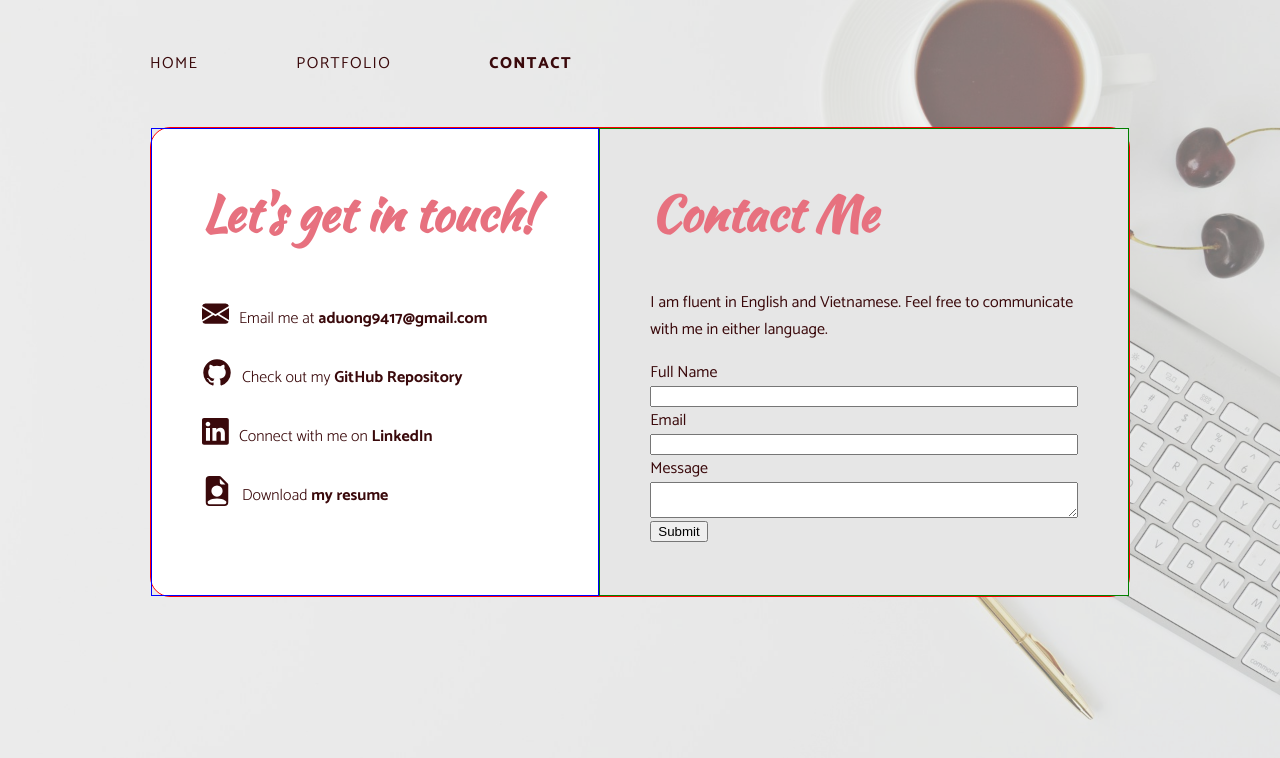
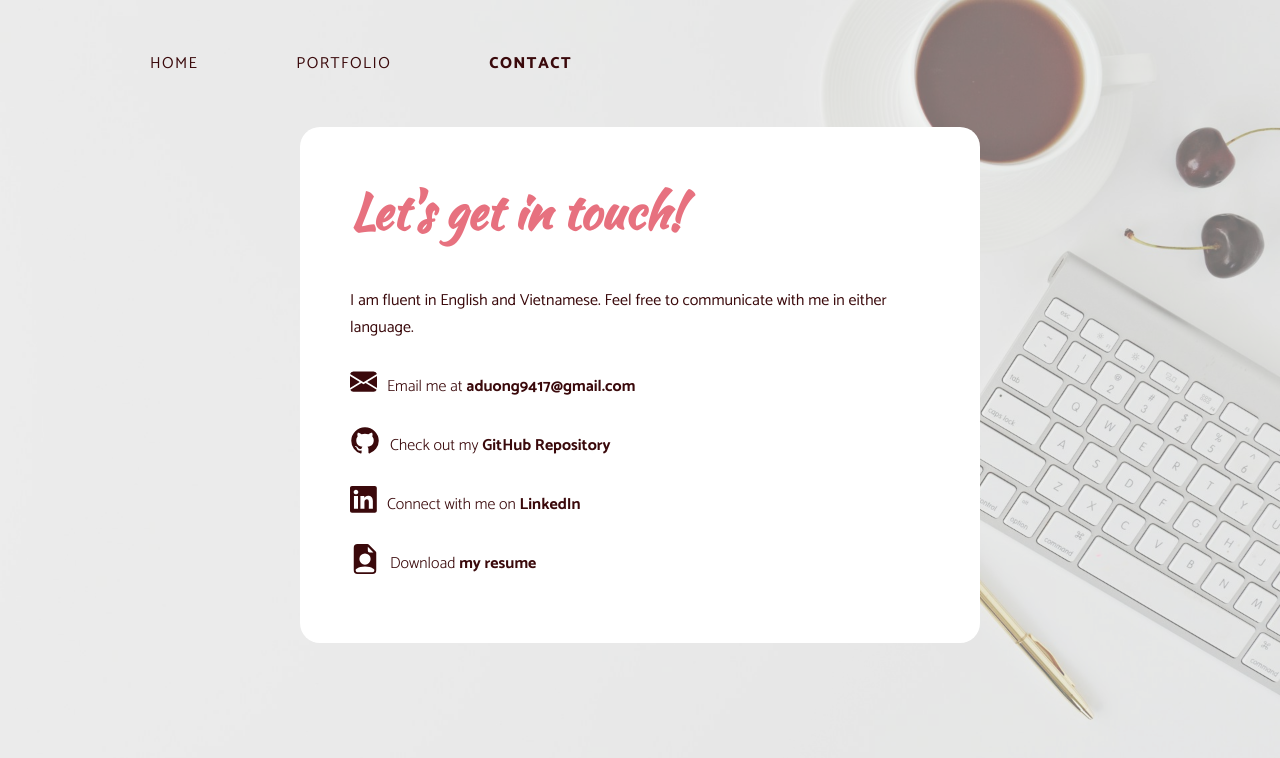
Before and after one commit to annaduong17/portfolio, a React (Create React App) app: page /contact in a window 1280 px wide. Shown: the top 758 px of the page. Built offline with nearby package versions, Linux system fonts and the light colour scheme.

Commit message:
remove ContactForm

```diff
--- a/src/App.js
+++ b/src/App.js
@@ -2,7 +2,7 @@ import { BrowserRouter, Routes, Route } from 'react-router-dom';
 import Navbar from './components/Navbar';
 import HomePage from './components/HomePage';
 import PortfolioPage from './components/PortfolioPage';
-import ContactPage from './components/ContactPage';
+import Contact from './components/Contact';
 import NotFound from './components/NotFound';
 
 function App () {
@@ -15,7 +15,7 @@ function App () {
           <Routes>
             <Route path='/' element={<HomePage />} />
             <Route path='/portfolio' element={<PortfolioPage />} />
-            <Route path='/contact' element={<ContactPage />} />
+            <Route path='/contact' element={<Contact />} />
             <Route path='*' element={<NotFound />} />
           </Routes>
         </div>
--- /dev/null
+++ b/src/components/Contact.js
@@ -0,0 +1,41 @@
+function Contact() {
+  return (
+    <div className='contact'>
+
+      <section>
+        <h2>Let's get in touch!</h2>
+        <p>I am fluent in English and Vietnamese. Feel free to communicate with me in either language.</p>
+      </section>
+
+      <section className="contact-info">
+        <a href="mailto:aduong9417@gmail.com">
+          <img width={27} src="/images/icons/icon-email.svg" alt="email icon" />
+        </a>
+        <p>Email me at <a href="mailto:aduong9417@gmail.com" type="email">aduong9417@gmail.com</a></p>
+      </section>
+
+      <section className="contact-info">
+        <a href="https://github.com/annaduong17?tab=repositories">
+          <img width={30} src="/images/icons/icon-github.svg" alt="github icon" />
+        </a>
+        <p>Check out my <a href="https://github.com/annaduong17?tab=repositories" type="email">GitHub Repository</a></p>
+      </section>
+
+      <section className="contact-info">
+        <a href="https://www.linkedin.com/in/annaduong17/">
+          <img width={27} src="/images/icons/icon-linkedin.svg" alt="linkedin icon" />
+        </a>
+        <p>Connect with me on <a href="https://www.linkedin.com/in/annaduong17/" type="email">LinkedIn</a></p>
+      </section>
+
+      <section className="contact-info">
+        <a href="/files/resume.pdf">
+          <img width={30} src="/images/icons/icon-file.svg" alt="resume icon" />
+        </a>
+        <p>Download <a href="/files/anna-duong-resume.pdf" download>my resume</a></p>
+      </section>
+    </div>
+  );
+}
+
+export default Contact;
--- a/src/components/ContactPage.js
+++ /dev/null
@@ -1,13 +0,0 @@
-import ContactInfo from './ContactInfo';
-import ContactForm from './ContactForm';
-
-function ContactPage() {
-  return (
-    <div className='contact'>
-      <ContactInfo />
-      <ContactForm />
-    </div>
-  );
-}
-
-export default ContactPage;
--- a/src/index.scss
+++ b/src/index.scss
@@ -437,21 +437,11 @@ body {
 }
 
 .contact {
-  border: 1px solid red;
-  display: flex;
-  margin-inline: 150px;
+  // border: 1px solid red;
+  margin-inline: 300px;
   border-radius: 20px;
   background-color: $white;
-
-  section {
-    // border: 1px solid orange;
-    display: flex;
-    align-items: center;
-
-    a {
-      margin-right: 10px;
-    }
-  }
+  padding: 50px;
 
   h2 {
     font-family: 'Kaushan Script', cursive;
@@ -461,15 +451,16 @@ body {
   }
 
   .contact-info {
-    border: 1px solid blue;
-    width: 50%;
-    padding: 50px;
+    // border: 1px solid blue;
     font-weight: 300;
+    display: flex;
+    align-items: center;
 
     a {
       text-decoration: none;
       font-weight: 700;
       color: $cherry;
+      margin-right: 10px;
 
       &:hover {
         color: $pink;
@@ -477,15 +468,4 @@ body {
     }
   }
 
-  .contact-form {
-    border: 1px solid green;
-    padding: 50px;
-    background-color: $gray;
-
-    .form-section {
-      display: flex;
-      flex-direction: column;
-    }
-  }
-
 }
```
